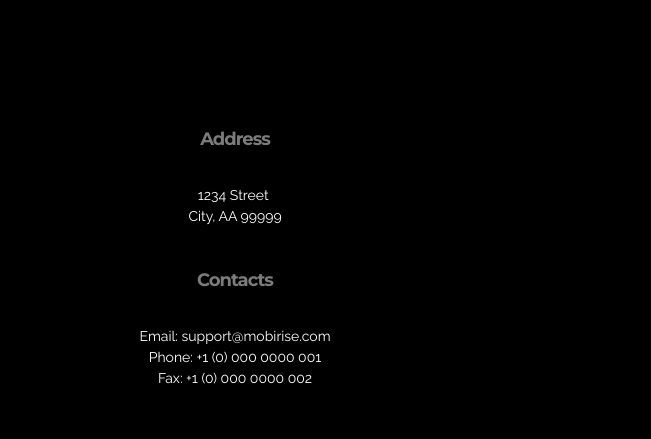
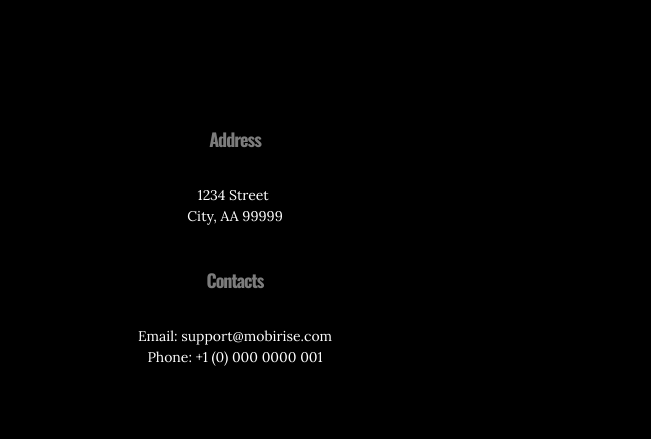
Before and after one commit to tatotattoos/test, a plain HTML site: page contact.html in a window 1280 px wide. Shown: the part 700-1139 px from the top of the page, 0-651 px from the left. Drawn offline with nearby package versions, Linux system fonts and the light colour scheme; grey boxes are pictures that could not be loaded.

Commit message:
create github pages

```diff
--- a/assets/mobirise/css/mbr-additional.css
+++ b/assets/mobirise/css/mbr-additional.css
@@ -517,6 +517,8 @@ h6,
 
 
 
+
+
 #menu-4 .hide-buttons .nav-btn {
   display: none !important;
 }
@@ -603,9 +605,11 @@ h6,
 }
 #contacts2-18 P {
   text-align: center;
+  font-family: 'Lora', serif;
 }
 #contacts2-18 STRONG {
   font-size: 18px;
+  font-family: 'Oswald', sans-serif;
 }
 #social-buttons3-19 .mbr-section-title,
 #social-buttons3-19 .btn-social {
--- a/contact.html
+++ b/contact.html
@@ -58,7 +58,7 @@
 
 </section>
 
-<section class="engine"><a rel="external" href="https://mobirise.com">mobirise.com</a></section><section class="mbr-section mbr-after-navbar" id="form1-u" style="background-color: rgb(0, 0, 0); padding-top: 120px; padding-bottom: 120px;">
+<section class="engine"><a rel="external" href="https://mobirise.com">https://mobirise.com/</a></section><section class="mbr-section mbr-after-navbar" id="form1-u" style="background-color: rgb(0, 0, 0); padding-top: 120px; padding-bottom: 120px;">
 
     <div class="mbr-section mbr-section__container mbr-section__container--middle">
         <div class="container">
@@ -83,7 +83,7 @@
 
                     <form action="https://mobirise.com/" method="post" data-form-title="CONTACT FORM">
 
-                        <input type="hidden" value="1PjwL7z6QuKaxX/faY1aSpO5o2IHYgdE6udLdK2X5DcXMbe5t7a7913sqzcflvdsXiz2U/iW41nUY7PO4jj7Cmf2hJyUjpw3MJEOrW4NDLn2NYiPAKCcZbv6ZW9Unmeh" data-form-email="true">
+                        <input type="hidden" value="GQws9X9sXGxiJpt7U3wXpS9ESYWfpTqNDJRWab5evVJxC8ba+j0IQ2gIYgoox3Q5xR3IN1kSykEXA6Mplh09jQEPJJNj5+wFh0KAO6C9It2UYnHAPab+XIkFSF7zwIYm" data-form-email="true">
 
                         <div class="row row-sm-offset">
 
@@ -134,8 +134,7 @@
 City, AA 99999<br><br><br>
 <strong>Contacts</strong><br>
 Email: support@mobirise.com<br>
-Phone: +1 (0) 000 0000 001<br>
-Fax: +1 (0) 000 0000 002</p>
+Phone: +1 (0) 000 0000 001<br><br></p>
             </div>
             <div class="mbr-footer-content col-xs-12 col-md-3"></div>
             <div class="col-xs-12 col-md-6">
```
Also changed, not shown: about.html (+1 -1 lines), index.html (+1 -1 lines), portfolio.html (+1 -1 lines), 1 other file.
